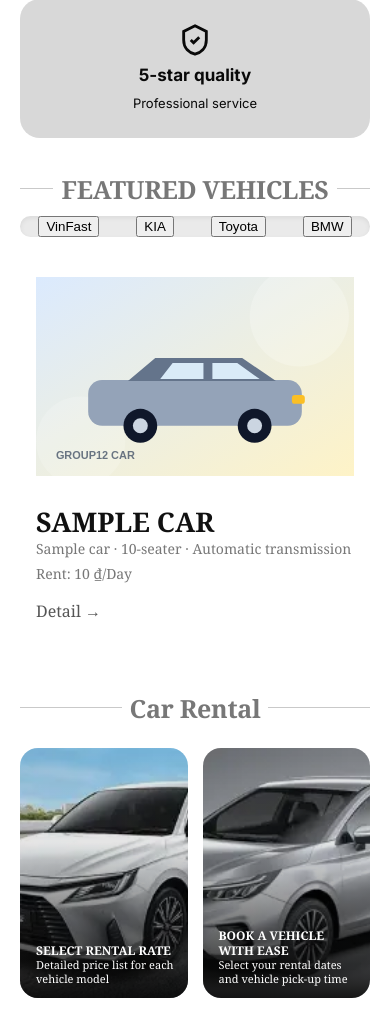
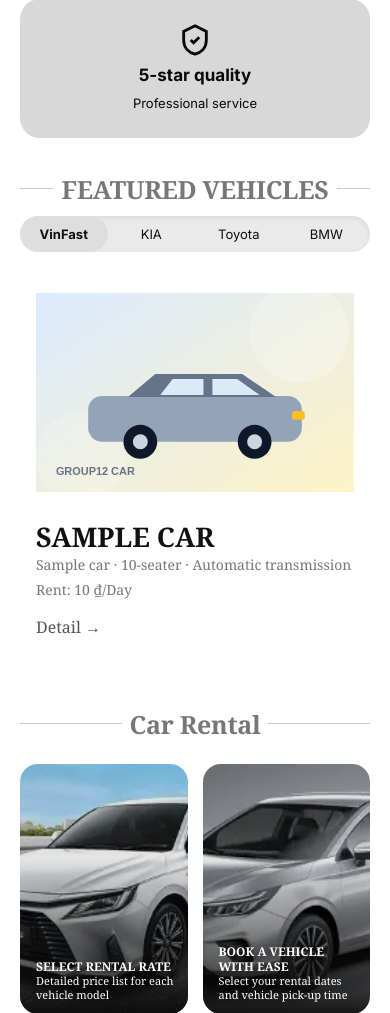
Before and after one commit to tloc2410/Project-CNPM, a Flask app: template SourceCode/presentation/templates/home.html in a window 390 px wide. Shown: the part 818-1831 px from the top of the page. Run offline with Flask 3, Linux system fonts and the light colour scheme; the template is opened without the code that fills it: most values are stand-ins (such as "Sample title", 1, 10 or a date in 2020).

Commit message:
style(home): preserve Figma pill tab appearance for interactive featured brands

```diff
--- a/SourceCode/presentation/static/css/vehicle.css
+++ b/SourceCode/presentation/static/css/vehicle.css
@@ -560,3 +560,26 @@ input:focus, select:focus, textarea:focus { outline: 2px solid #fde68a; border-c
   .g12-nav-seat-dropdown { grid-template-columns: repeat(2, minmax(0, 1fr)); border-radius: 18px; padding: 5px 8px; }
   .g12-nav-seat-dropdown a { font-size: 12px; }
 }
+
+
+/* Featured Vehicles: switch car recommendations in-place by brand */
+.g12-brand-tabs .g12-brand-tab {
+  flex: 1; min-width: 0; border: 0; border-radius: 999px;
+  padding: 8px 12px; margin: 0;
+  background: transparent; color: #111; font: inherit; font-size: 16px;
+  cursor: pointer; text-align: center;
+}
+.g12-brand-tabs .g12-brand-tab:hover,
+.g12-brand-tabs .g12-brand-tab.active { background: #dedede; font-weight: 700; }
+.g12-brand-tabs .g12-brand-tab:focus-visible { outline: 2px solid #d68d00; outline-offset: -3px; }
+.g12-brand-panel[hidden] { display: none !important; }
+.g12-brand-panel .g12-featured-grid { min-height: 460px; }
+.g12-featured-empty {
+  grid-column: 1 / -1; display: flex; justify-content: center;
+  align-items: center; min-height: 340px; color: #666;
+  font-size: 16px; text-align: center;
+}
+@media(max-width:730px){
+  .g12-brand-tabs .g12-brand-tab { font-size: 13px; padding: 8px 6px; }
+  .g12-brand-panel .g12-featured-grid { min-height: 300px; }
+}
```
